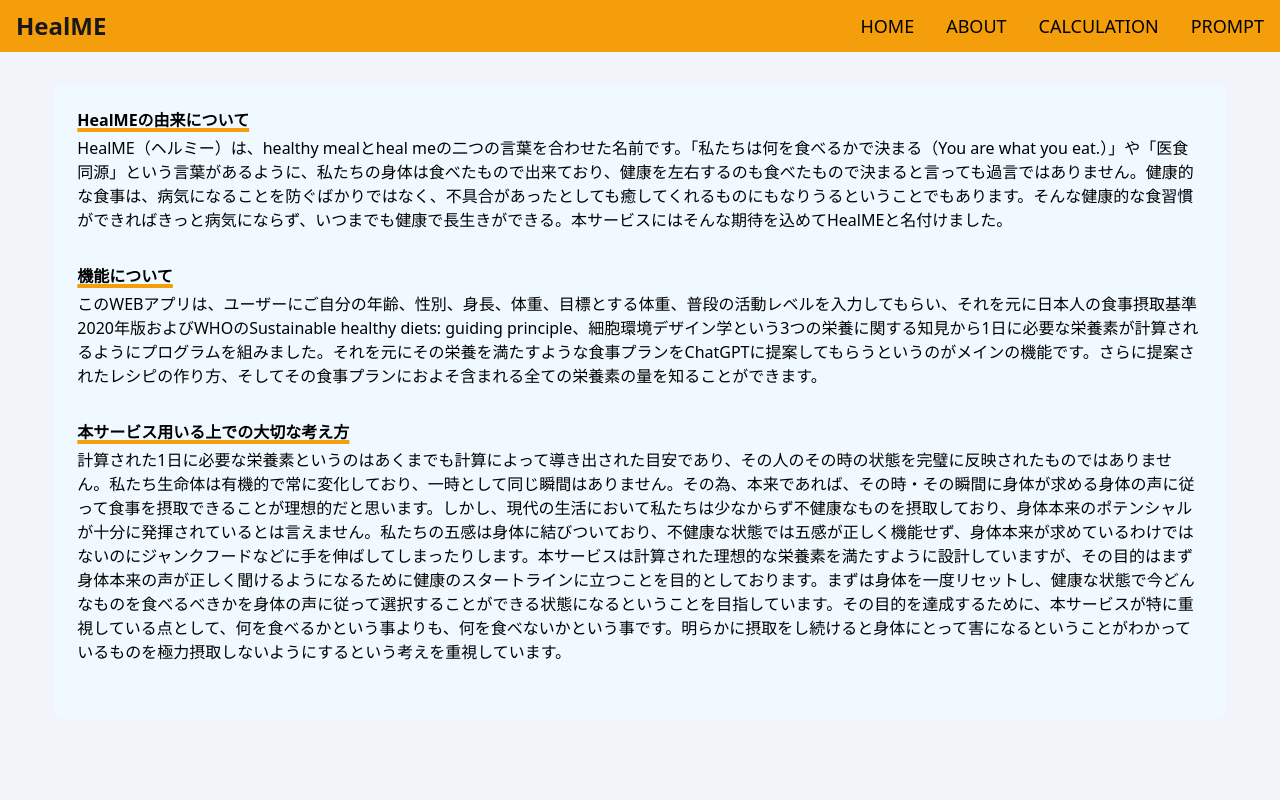
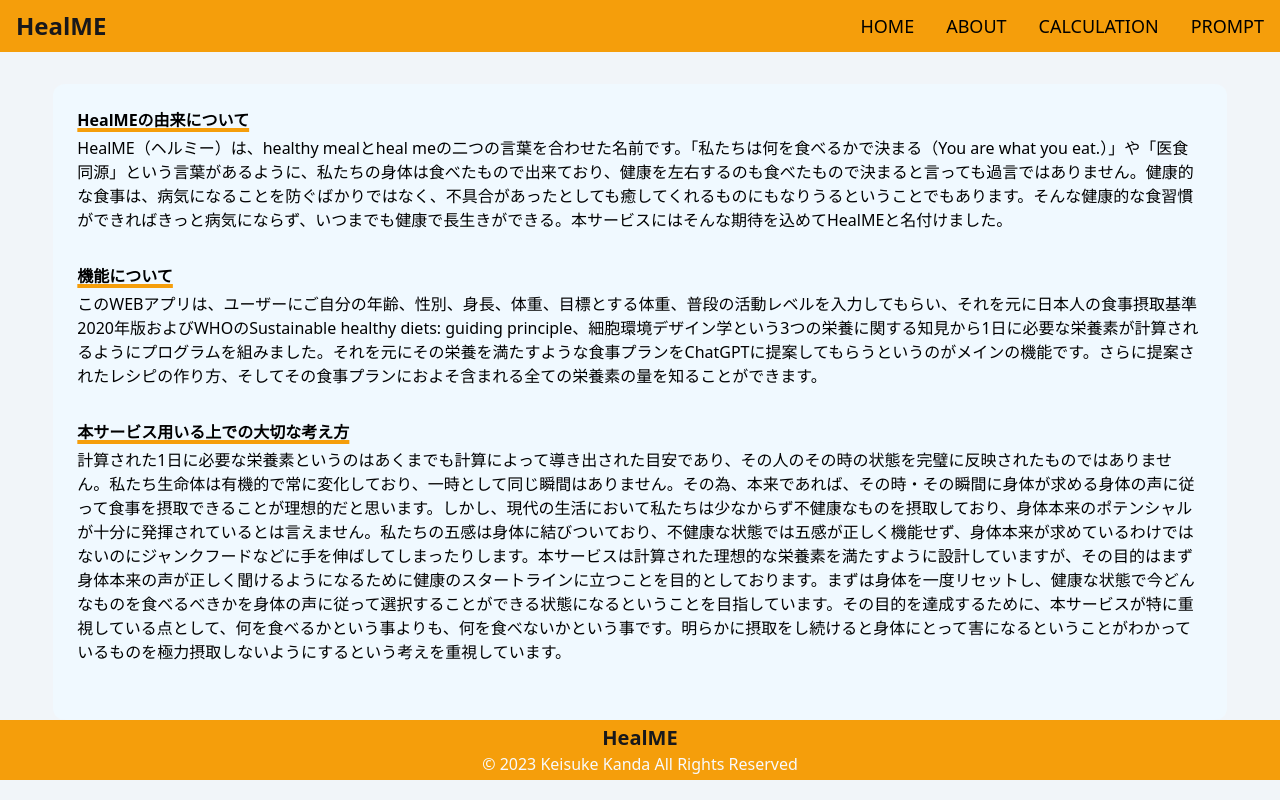
Before and after one commit to KeisukeKanda/foodrecommendationgpt, a Next.js app: page /about in a window 1280 px wide. Built offline with nearby package versions, Linux system fonts and the light colour scheme.

Commit message:
Footerの設置

```diff
--- a/src/components/Footer.js
+++ b/src/components/Footer.js
@@ -2,8 +2,11 @@ import React from 'react';
 
 const Footer = () => {
   return (
-    <footer>
-      {/* ここにフッターの内容を記述 */}
+    <footer className="bg-amber-500 py-1">
+      <div className="text-center text-slate-50">
+        <p className='text-xl font-semibold text-zinc-900'>HealME</p>
+        <p>© 2023 Keisuke Kanda All Rights Reserved</p>
+      </div>
     </footer>
   );
 };
--- a/src/pages/about.js
+++ b/src/pages/about.js
@@ -1,8 +1,10 @@
 // pages/about.js
 import React from 'react';
+import Footer from '../components/Footer';
 
 const About = () => {
   return (
+    <div>
       <div className='w-11/12 bg-sky-50 rounded-xl mt-8 mx-auto'>
         <div className='p-6'>
           <h1 className='underline decoration-amber-500 decoration-4 pb-1 font-semibold'>HealMEの由来について</h1>
@@ -19,6 +21,8 @@ const About = () => {
           </div>
         </div>
       </div>
+      <Footer />
+    </div>
   );
 };
 
--- a/src/pages/calculation.js
+++ b/src/pages/calculation.js
@@ -1,8 +1,10 @@
 // pages/calculation.js
 import React from 'react';
+import Footer from '../components/Footer';
 
 const Calculation = () => {
   return (
+    <div>
       <div className='w-11/12 bg-sky-50 rounded-xl mt-8 mx-auto'>
         <div className='p-6'>
           <h1 className='underline decoration-amber-500 decoration-4 pb-1 font-semibold'>栄養素の計算</h1>
@@ -156,6 +158,8 @@ const Calculation = () => {
         </div>
 
       </div>
+      <Footer />
+    </div>
   );
 };
 
--- a/src/pages/prompt.js
+++ b/src/pages/prompt.js
@@ -1,8 +1,10 @@
 // pages/prompt.js
 import React from 'react';
+import Footer from '../components/Footer';
 
 const Prompt = () => {
   return (
+    <div>
       <div className='w-11/12 bg-sky-50 rounded-xl mt-8 mx-auto'>
         <div className='p-6'>
           <h1 className='underline decoration-amber-500 decoration-4 pb-1 font-semibold'>プロンプトについて</h1>
@@ -44,6 +46,9 @@ const Prompt = () => {
           </div>
         </div>
       </div>
+      <Footer />
+    </div>
+
   );
 };
 
```
Lines whose indentation alone changed are shown as unchanged.
